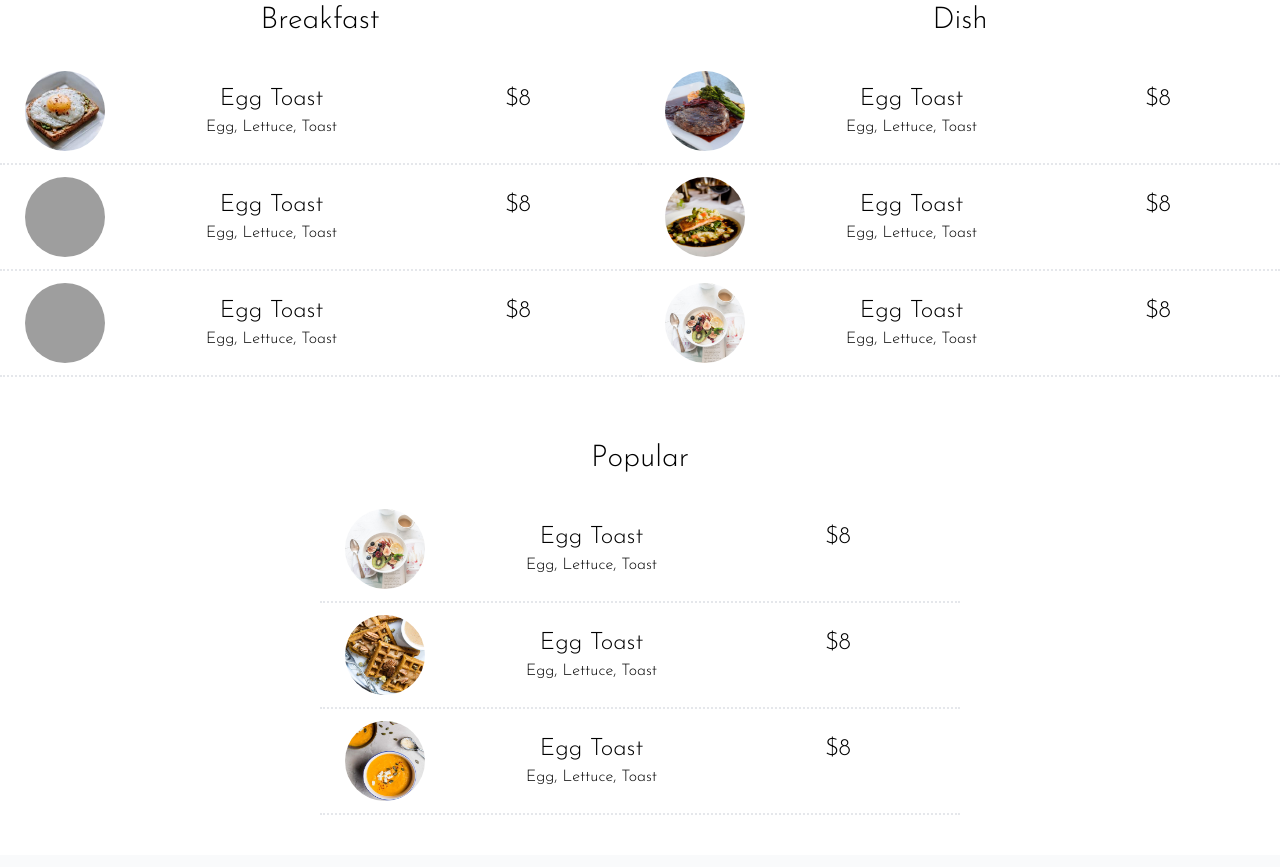
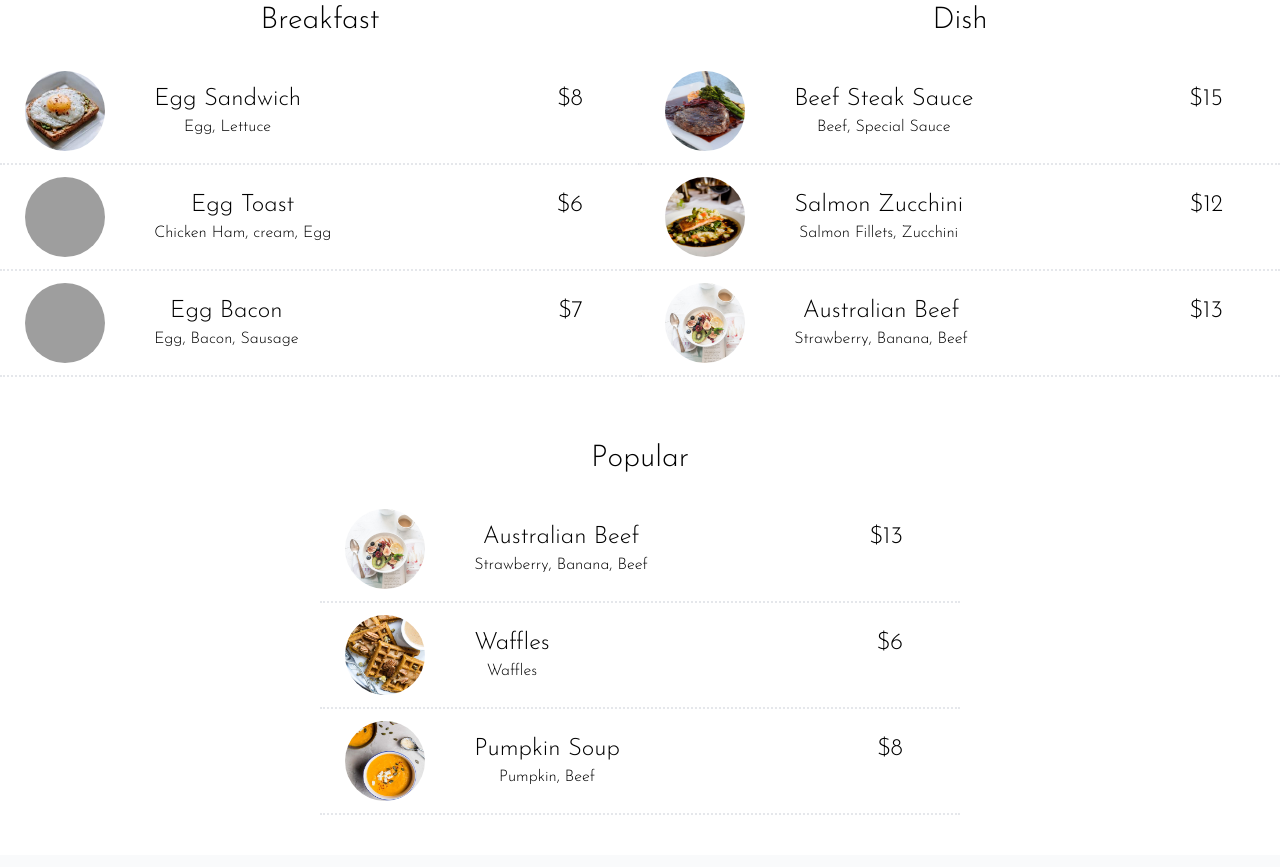
Before and after one commit to kuhrmdhn/resto, a website: page index.html in a window 1280 px wide. Shown: the part 3173-4040 px from the top of the page. Drawn offline with nearby package versions, Linux system fonts and the light colour scheme; grey boxes are pictures that could not be loaded; a web font is replaced by a local one.

Commit message:
feat: Mobile Navbar Configure

```diff
--- a/index.html
+++ b/index.html
@@ -98,11 +98,11 @@
       </section>
     </header>
     <!-- Mobile Navbar -->
-    <header id="mobileNavbar" class="h-24 w-full bg-white fixed top-0 z-50">
+    <header id="mobileNavbar" class="h-16 w-full bg-white fixed top-0 z-50">
       <section
         class="flex items-center justify-around h-full w-full border-b-2"
       >
-        <div class="h-18 w-32 bg-white">
+        <div class="h-6 w-18 bg-white">
           <a href="#home"
             ><img
               class="w-full h-full"
@@ -111,7 +111,7 @@
           /></a>
         </div>
         <button id="barsMenu" type="button">
-          <i class="fa-solid fa-bars"></i>
+          <i class="fa-solid fa-bars text-sm"></i>
         </button>
         <nav
           id="mobileNavigation"
@@ -420,10 +420,10 @@
                   alt="Egg Sandwich"
                 />
               </div>
-              <div class="flex items-start justify-around w-4/5">
+              <div class="flex items-start justify-between w-4/5 px-8">
                 <span class="flex flex-col">
-                  <p class="text-lg md:text-2xl">Egg Toast</p>
-                  <p>Egg, Lettuce, Toast</p>
+                  <p class="text-lg md:text-2xl">Egg Sandwich</p>
+                  <p>Egg, Lettuce</p>
                 </span>
                 <p class="text-xl md:text-2xl">$8</p>
               </div>
@@ -440,12 +440,12 @@
                   alt="Egg Toast"
                 />
               </div>
-              <div class="flex items-start justify-around w-4/5">
+              <div class="flex items-start justify-between w-4/5 px-8">
                 <span class="flex flex-col">
                   <p class="text-lg md:text-2xl">Egg Toast</p>
-                  <p>Egg, Lettuce, Toast</p>
+                  <p>Chicken Ham, cream, Egg</p>
                 </span>
-                <p class="text-xl md:text-2xl">$8</p>
+                <p class="text-xl md:text-2xl">$6</p>
               </div>
             </div>
             <div
@@ -460,12 +460,12 @@
                   alt="Egg Bacon"
                 />
               </div>
-              <div class="flex items-start justify-around w-4/5">
+              <div class="flex items-start justify-between w-4/5 px-8">
                 <span class="flex flex-col">
-                  <p class="text-lg md:text-2xl">Egg Toast</p>
-                  <p>Egg, Lettuce, Toast</p>
+                  <p class="text-lg md:text-2xl">Egg Bacon</p>
+                  <p>Egg, Bacon, Sausage</p>
                 </span>
-                <p class="text-xl md:text-2xl">$8</p>
+                <p class="text-xl md:text-2xl">$7</p>
               </div>
             </div>
           </div>
@@ -488,12 +488,12 @@
                   alt="Beef Steak Sauce"
                 />
               </div>
-              <div class="flex items-start justify-around w-4/5">
+              <div class="flex items-start justify-between w-4/5 px-8">
                 <span class="flex flex-col">
-                  <p class="text-lg md:text-2xl">Egg Toast</p>
-                  <p>Egg, Lettuce, Toast</p>
+                  <p class="text-lg md:text-2xl">Beef Steak Sauce</p>
+                  <p>Beef, Special Sauce</p>
                 </span>
-                <p class="text-xl md:text-2xl">$8</p>
+                <p class="text-xl md:text-2xl">$15</p>
               </div>
             </div>
             <div
@@ -508,12 +508,12 @@
                   alt="Salmon Zucchini"
                 />
               </div>
-              <div class="flex items-start justify-around w-4/5">
+              <div class="flex items-start justify-between w-4/5 px-8">
                 <span class="flex flex-col">
-                  <p class="text-lg md:text-2xl">Egg Toast</p>
-                  <p>Egg, Lettuce, Toast</p>
+                  <p class="text-lg md:text-2xl">Salmon Zucchini</p>
+                  <p>Salmon Fillets, Zucchini</p>
                 </span>
-                <p class="text-xl md:text-2xl">$8</p>
+                <p class="text-xl md:text-2xl">$12</p>
               </div>
             </div>
             <div
@@ -528,12 +528,12 @@
                   alt="Australian Beef"
                 />
               </div>
-              <div class="flex items-start justify-around w-4/5">
+              <div class="flex items-start justify-between w-4/5 px-8">
                 <span class="flex flex-col">
-                  <p class="text-lg md:text-2xl">Egg Toast</p>
-                  <p>Egg, Lettuce, Toast</p>
+                  <p class="text-lg md:text-2xl">Australian Beef</p>
+                  <p>Strawberry, Banana, Beef</p>
                 </span>
-                <p class="text-xl md:text-2xl">$8</p>
+                <p class="text-xl md:text-2xl">$13</p>
               </div>
             </div>
           </div>
@@ -556,12 +556,12 @@
                   alt="Australian Beef"
                 />
               </div>
-              <div class="flex items-start justify-around w-4/5">
+              <div class="flex items-start justify-between w-4/5 px-8">
                 <span class="flex flex-col">
-                  <p class="text-lg md:text-2xl">Egg Toast</p>
-                  <p>Egg, Lettuce, Toast</p>
+                  <p class="text-lg md:text-2xl">Australian Beef</p>
+                  <p>Strawberry, Banana, Beef</p>
                 </span>
-                <p class="text-xl md:text-2xl">$8</p>
+                <p class="text-xl md:text-2xl">$13</p>
               </div>
             </div>
             <div
@@ -576,12 +576,12 @@
                   alt="Waffles"
                 />
               </div>
-              <div class="flex items-start justify-around w-4/5">
+              <div class="flex items-start justify-between w-4/5 px-8">
                 <span class="flex flex-col">
-                  <p class="text-lg md:text-2xl">Egg Toast</p>
-                  <p>Egg, Lettuce, Toast</p>
+                  <p class="text-lg md:text-2xl">Waffles</p>
+                  <p>Waffles</p>
                 </span>
-                <p class="text-xl md:text-2xl">$8</p>
+                <p class="text-xl md:text-2xl">$6</p>
               </div>
             </div>
             <div
@@ -596,10 +596,10 @@
                   alt="Pumpkin Soup"
                 />
               </div>
-              <div class="flex items-start justify-around w-4/5">
+              <div class="flex items-start justify-between w-4/5 px-8">
                 <span class="flex flex-col">
-                  <p class="text-lg md:text-2xl">Egg Toast</p>
-                  <p>Egg, Lettuce, Toast</p>
+                  <p class="text-lg md:text-2xl">Pumpkin Soup</p>
+                  <p>Pumpkin, Beef</p>
                 </span>
                 <p class="text-xl md:text-2xl">$8</p>
               </div>
@@ -704,7 +704,7 @@
         </div>
       </section>
       <!-- Reservation -->
-      <section class="h-140-screen max-h-1300 w-full max-h-900 mt-20 bg-white">
+      <section class="h-140-screen w-full max-h-900 mt-20 bg-white">
         <div
           id="reservation"
           class="reservation h-500 xl:h-screen max-h-700 relative"
@@ -730,7 +730,6 @@
                 <input
                   type="text"
                   name="name"
-                  id=""
                   class="w-full h-10 border px-2 py-1"
                   placeholder="Name"
                   required
@@ -738,7 +737,6 @@
                 <input
                   type="text"
                   name="email"
-                  id=""
                   class="w-full h-10 border px-2 py-1"
                   placeholder="Email"
                   required
@@ -746,7 +744,6 @@
                 <input
                   type="text"
                   name="phone"
-                  id=""
                   class="w-full h-10 border px-2 py-1"
                   placeholder="Phone"
                   required
@@ -755,15 +752,15 @@
                   <input
                     type="date"
                     name="date"
-                    id=""
                     class="w-2/5 h-2/3 border px-2 py-1"
+                    placeholder="Date"
                     required
                   />
                   <input
                     type="time"
                     name="time"
-                    id=""
                     class="w-2/5 h-2/3 border px-2 py-1"
+                    placeholder="Time"
                     required
                   />
                 </div>
@@ -772,14 +769,12 @@
                   max="10"
                   min="0"
                   name="Person"
-                  id=""
                   class="w-full h-10 border px-2 py-1"
                   placeholder="Person"
                   required
                 />
                 <textarea
                   name="textarea"
-                  id=""
                   class="h-24 sm:h-32 md:h-40 w-full border px-2 py-1"
                   cols="30"
                   rows="10"
@@ -787,6 +782,7 @@
                 ></textarea>
               </div>
               <button
+                id="submitReservation"
                 type="submit"
                 class="bg-red-500 h-6 md:h-10 flex justify-center items-center rounded-full px-4 py-4 text-sm md:text-lg font-[700] text-white hover:bg-red-600 duration-300"
               >
@@ -798,8 +794,9 @@
       </section>
     </main>
     <!-- Footer -->
-    <footer
-      class="max-h-500 h-40 w-full flex flex-col sm:flex-row items-center justify-evenly bg-gray-50"
+    <footer class="max-h-500 h-40 w-full flex justify-center items-center">
+      <section
+        class="h-full w-full max-w-screen-2xl flex flex-col sm:flex-row items-center justify-evenly bg-gray-50"
       >
         <div
           class="h-full w-full sm:w-1/3 flex flex-col items-center justify-center"
@@ -847,6 +844,7 @@
             >
           </p>
         </div>
+      </section>
     </footer>
     <script src="./src/script.js"></script>
     <script src="https://unpkg.com/aos@next/dist/aos.js"></script>
```
Also changed, not shown: src/script.js (+5 -6 lines), dist/output.css, package.json (line endings or trailing spaces). Lines whose indentation alone changed are shown as unchanged.
